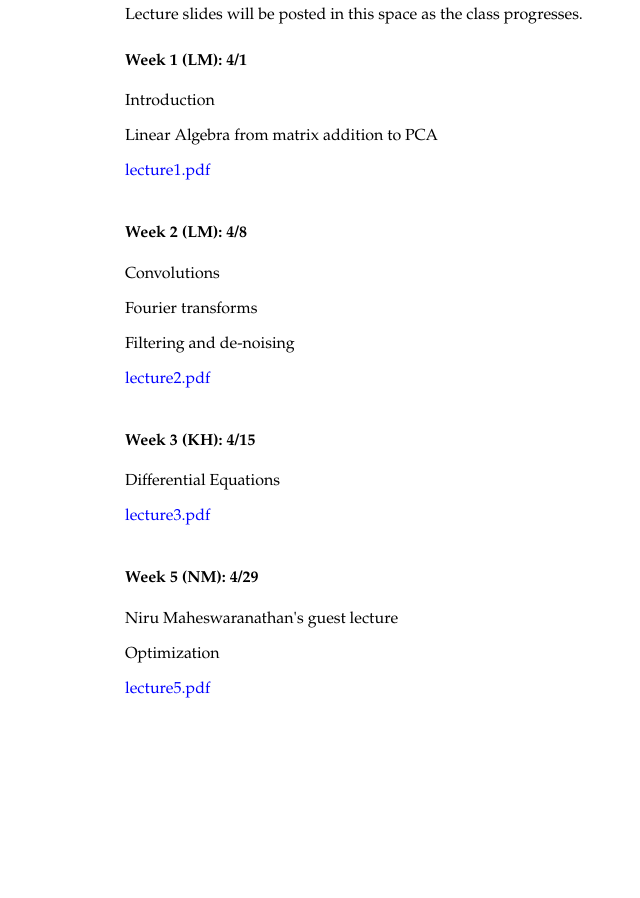
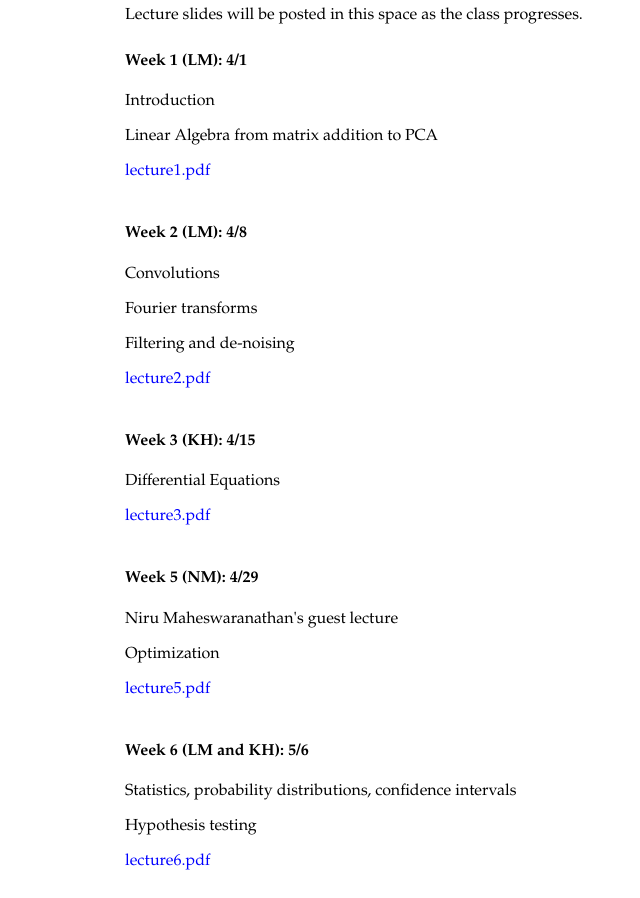
Before and after one commit to lmcintosh/nbio228, a plain HTML site: page lectures.html in a window 1280 px wide. Shown: the part 248-1146 px from the top of the page, without its empty margins (198-838 px from the left). Before the commit the page ends 974 px from the top, so only its background shows below. Drawn offline with Linux system fonts and the light colour scheme.

Commit message:
added part 1 statistics lecture

```diff
--- a/lectures.html
+++ b/lectures.html
@@ -86,5 +86,15 @@ a:active {
             </td>
           </tr>
         </table>
+        <table width="640" border="0" align="center">
+          <tr>
+            <td>
+              <h4>Week 6 (LM and KH): 5/6</h4>
+              <p>Statistics, probability distributions, confidence intervals</p>
+              <p>Hypothesis testing</p>
+              <p><a href="lectures/Week6_Statistics.pdf"><font color="blue">lecture6.pdf</font></a></p>
+            </td>
+          </tr>
+        </table>
 	</body>
 </html>
```
Also changed, not shown: 1 other file.
